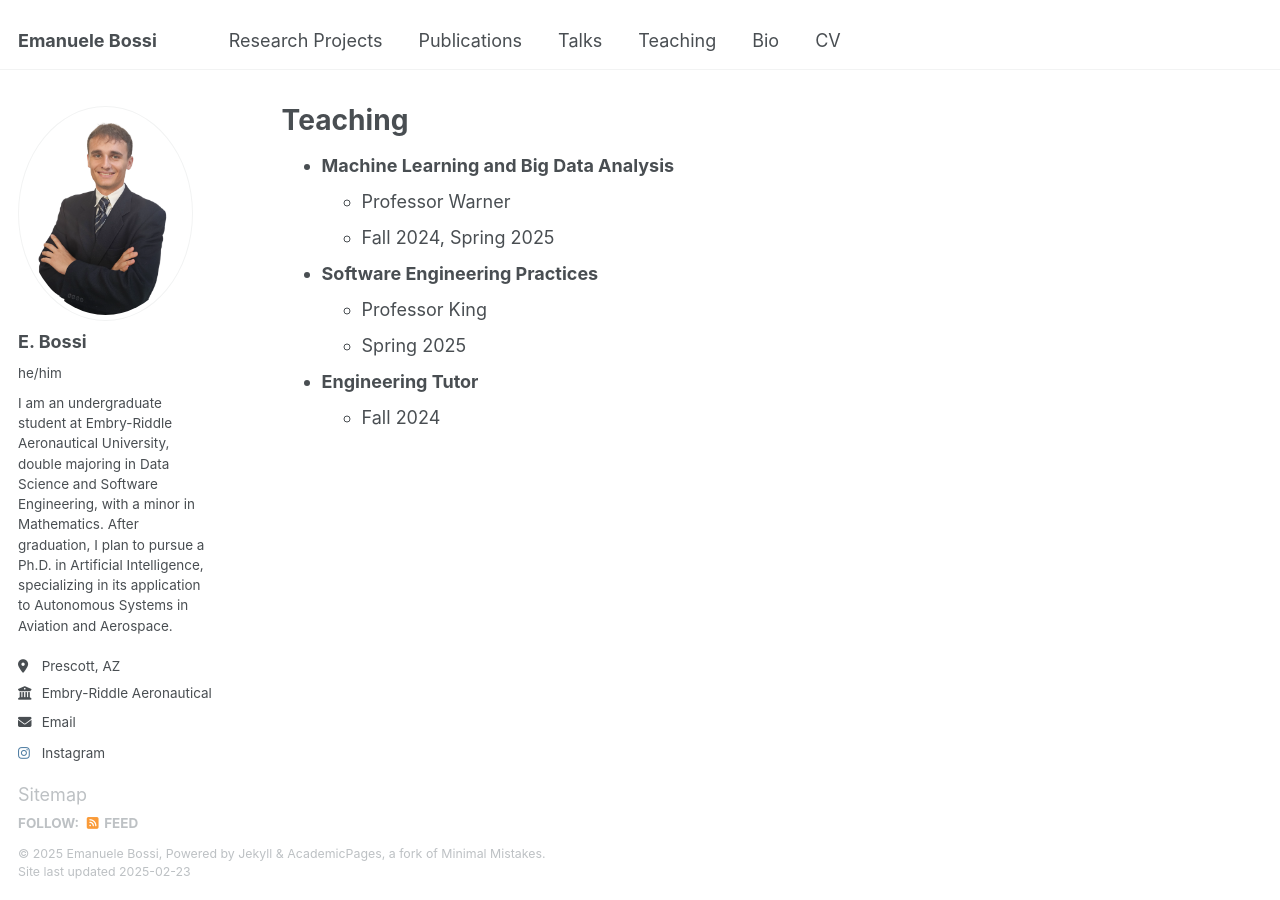
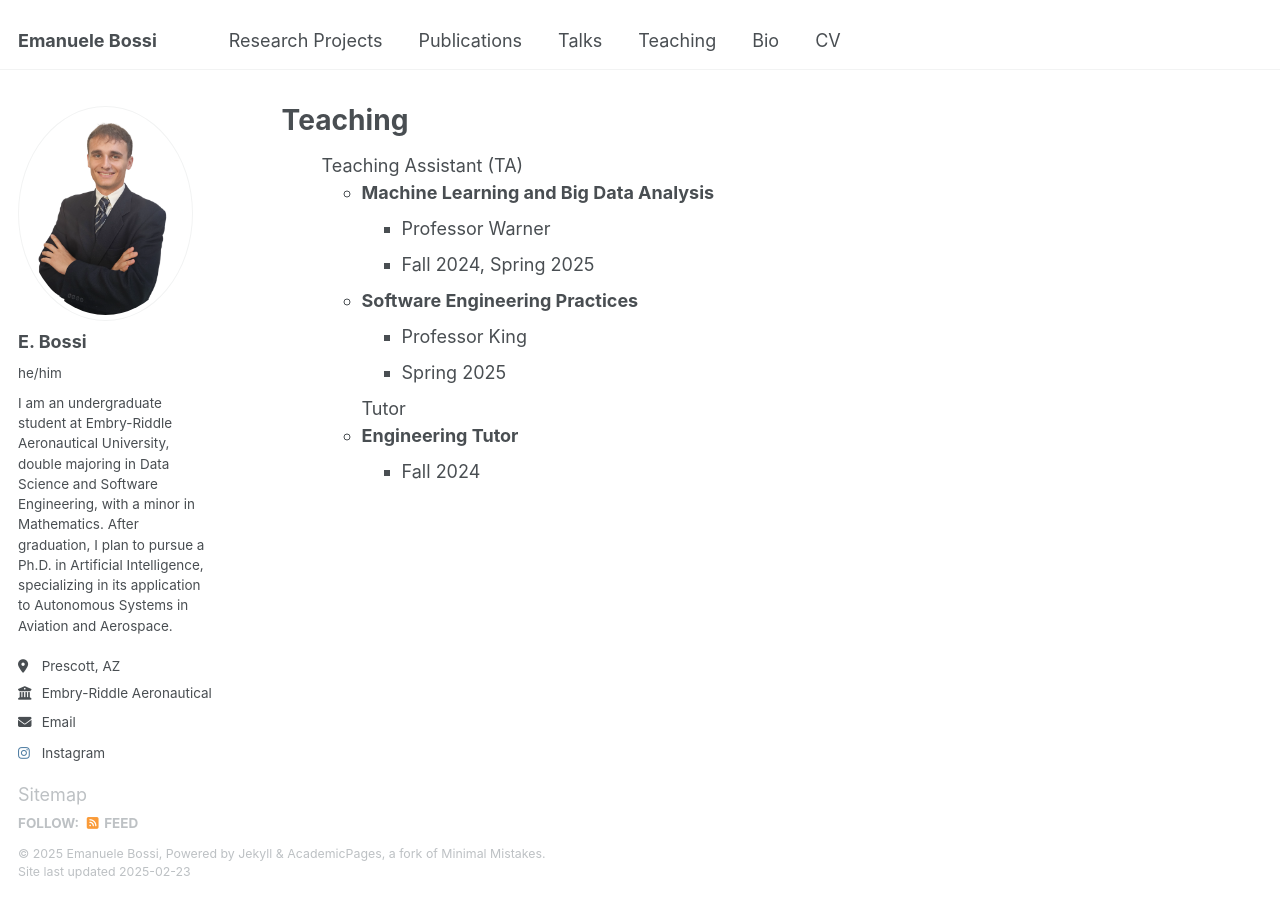
Before and after one commit to bossiemanuele/bossiemanuele.github.io, a Jekyll site: the page built from _pages/teaching.html, in a window 1280 px wide. Built offline with Jekyll 4.4.1, drawn with Linux system fonts in a browser that asks for light colours.

Commit message:
Update teaching.html

```diff
--- a/_pages/teaching.html
+++ b/_pages/teaching.html
@@ -13,7 +13,8 @@ author_profile: true
 {% endfor %}
 -->
 
-<ul>
+<ul> Teaching Assistant (TA)
+	<ul>
 	<li><b>Machine Learning and Big Data Analysis</b>
 		<ul>
 			<li>Professor Warner</li>
@@ -27,8 +28,9 @@ author_profile: true
 			<li>Spring 2025</li>
 		</ul>
 	</li>
-
-  	<li><b>Engineering Tutor</b>
+</ul>
+<ul> Tutor
+	  	<li><b>Engineering Tutor</b>
 		<ul>
 			<li>Fall 2024</li>
 		</ul>
```
